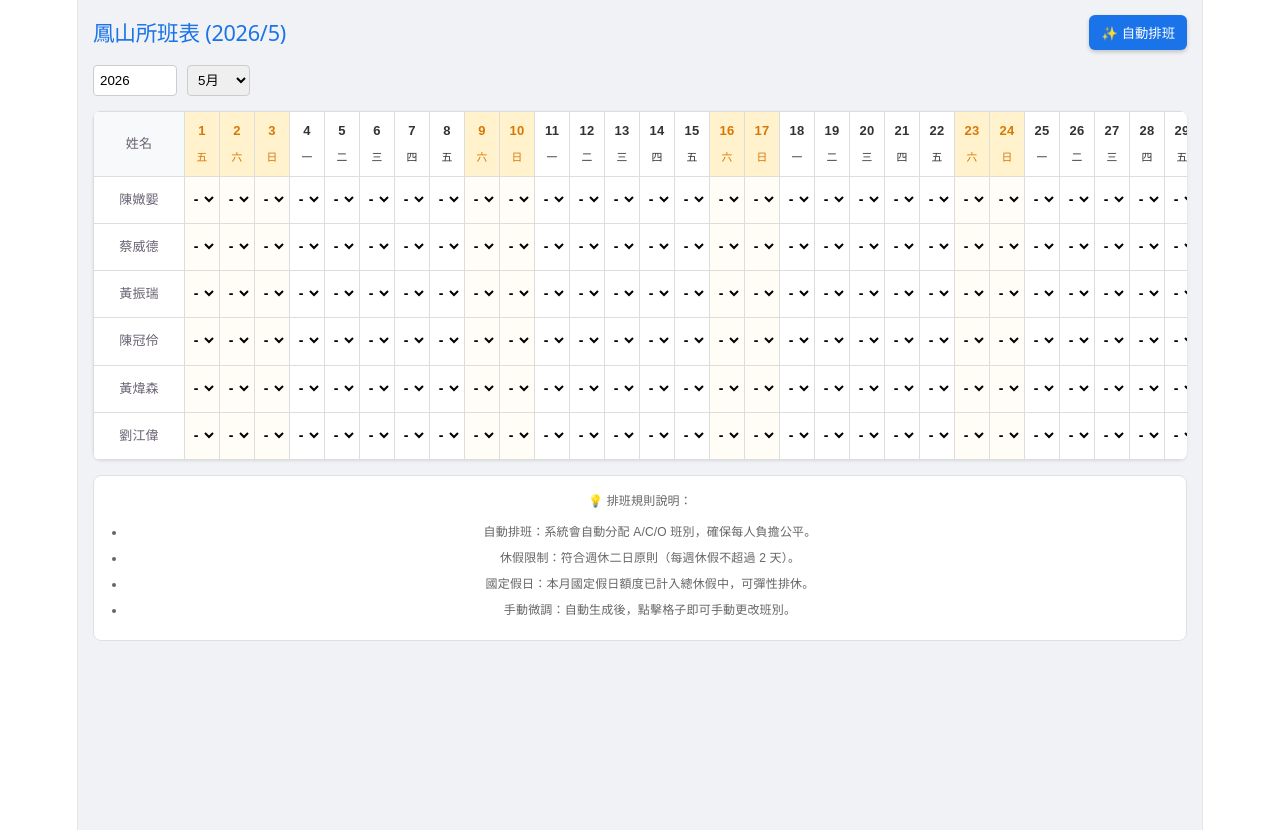
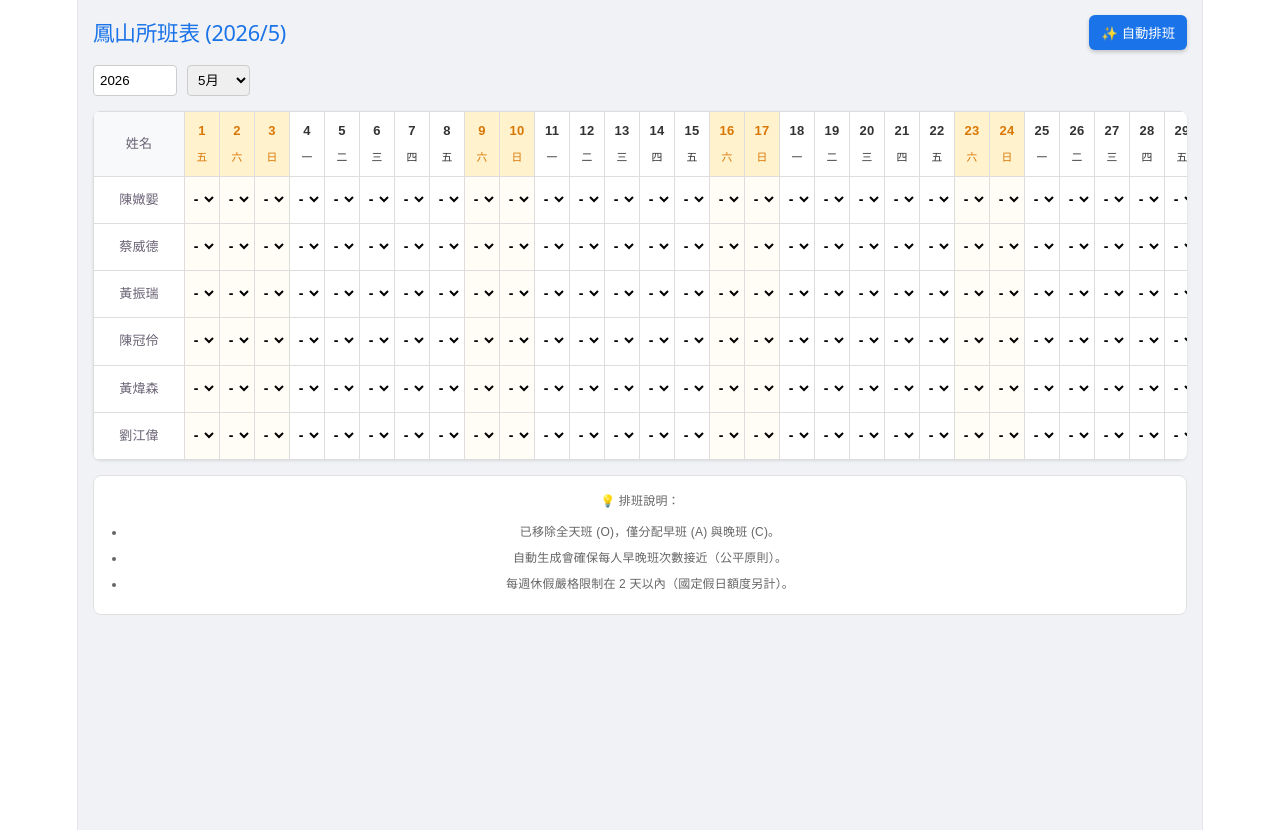
Before and after one commit to subarudms/fengshan-app, a React (Vite) app: page / in a window 1280 px wide. Built offline with nearby package versions, Linux system fonts and the light colour scheme.

Commit message:
Update App.jsx

```diff
--- a/src/App.jsx
+++ b/src/App.jsx
@@ -8,7 +8,7 @@ const App = () => {
 
   // --- 後台管理區：人員清單 ---
   const employees = ["陳媺媐", "蔡威德", "黃振瑞", "陳冠伶", "黃煒森", "劉江偉"];
-  const shifts = ["A", "C", "O"]; // 可排班別：早、晚、全
+  const shifts = ["A", "C"]; // 已移除 O 班，只保留早班 A 與 晚班 C
   const holidays = ["2026-05-01"]; // 國定假日設定
 
   // --- 自動公平排班演算法 ---
@@ -16,7 +16,7 @@ const App = () => {
     let newData = {};
     const daysInMonth = days.length;
 
-    // 計算該月應有的總休假天數 (基準週休2日 + 國定假日)
+    // 計算該月應有的總休假天數 (週休2日 + 國定假日)
     const baseOffDays = Math.floor(daysInMonth / 7) * 2;
     const totalAllowedOff = baseOffDays + holidays.length;
 
@@ -31,10 +31,7 @@ const App = () => {
         // 每週一重置週休計數
         if (dayOfWeek === 1) weeklyOff = 0;
 
-        // 休假判定邏輯：
-        // 1. 每週不超過2天
-        // 2. 總休假天數不超過扣打
-        // 3. 隨機因子 (增加編排自然度)
+        // 休假判定邏輯
         const isLastDays = (daysInMonth - d) < 3;
         const needMoreOff = empOffCount < totalAllowedOff;
 
@@ -43,8 +40,7 @@ const App = () => {
           weeklyOff++;
           empOffCount++;
         } else {
-          // 公平輪替邏輯：
-          // 利用 (日期 + 員工索引) 的餘數來分配班別，確保 A/C/O 分布平均
+          // 公平輪替：只在 A 與 C 之間切換
           const shiftType = shifts[(d + empIdx) % shifts.length];
           newData[`${emp}-${d}`] = shiftType;
         }
@@ -121,7 +117,8 @@ const App = () => {
                       }}
                       style={{ border: 'none', background: 'transparent', fontWeight: 'bold', fontSize: '14px', width: '30px', textAlign: 'center', cursor: 'pointer' }}
                     >
-                      {["-", "A", "C", "O", "休"].map(opt => <option key={opt} value={opt}>{opt}</option>)}
+                      {/* 下拉選單也同步移除 O 選項 */}
+                      {["-", "A", "C", "休"].map(opt => <option key={opt} value={opt}>{opt}</option>)}
                     </select>
                   </td>
                 ))}
@@ -132,12 +129,11 @@ const App = () => {
       </div>
 
       <div style={{ marginTop: '15px', padding: '12px', backgroundColor: '#fff', borderRadius: '8px', fontSize: '12px', color: '#666', border: '1px solid #e0e0e0' }}>
-        <strong>💡 排班規則說明：</strong>
+        <strong>💡 排班說明：</strong>
         <ul style={{ margin: '5px 0', paddingLeft: '20px' }}>
-          <li><strong>自動排班：</strong>系統會自動分配 A/C/O 班別，確保每人負擔公平。</li>
-          <li><strong>休假限制：</strong>符合週休二日原則（每週休假不超過 2 天）。</li>
-          <li><strong>國定假日：</strong>本月國定假日額度已計入總休假中，可彈性排休。</li>
-          <li><strong>手動微調：</strong>自動生成後，點擊格子即可手動更改班別。</li>
+          <li>已移除全天班 (O)，僅分配早班 (A) 與晚班 (C)。</li>
+          <li>自動生成會確保每人早晚班次數接近（公平原則）。</li>
+          <li>每週休假嚴格限制在 2 天以內（國定假日額度另計）。</li>
         </ul>
       </div>
     </div>
```
